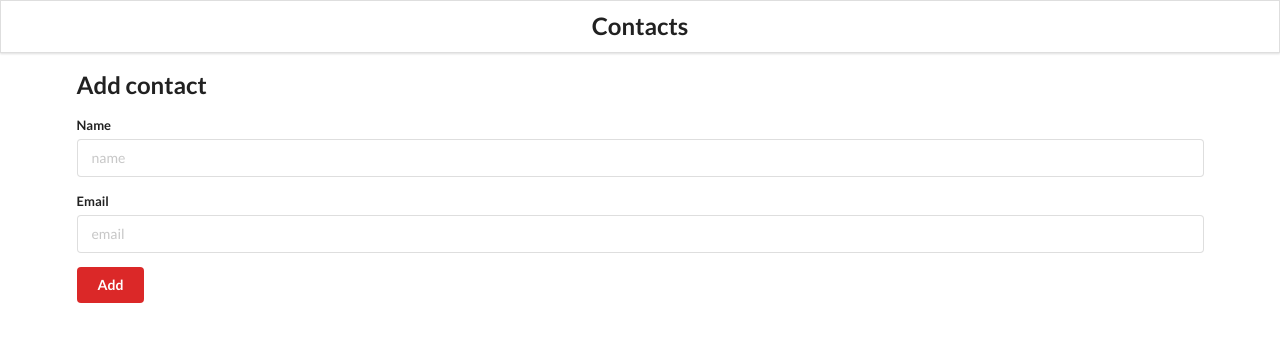
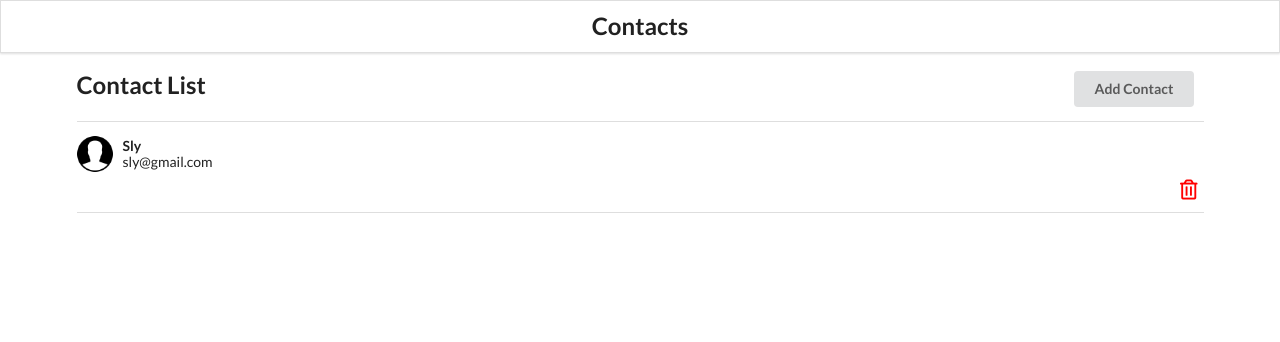
Before and after one commit to samofoke/Software_Engineering, a React (Create React App) app in the folder training-app/: page / in a window 1280 px wide. Shown: the top 342 px of the page. Built offline with nearby package versions, Linux system fonts and the light colour scheme.

Commit message:
looking at routers

```diff
--- a/training-app/package.json
+++ b/training-app/package.json
@@ -8,6 +8,7 @@
     "@testing-library/user-event": "^12.8.3",
     "react": "^17.0.2",
     "react-dom": "^17.0.2",
+    "react-router-dom": "^5.2.0",
     "react-scripts": "4.0.3",
     "uuidv4": "^6.2.11",
     "web-vitals": "^1.1.2"
--- a/training-app/src/App.js
+++ b/training-app/src/App.js
@@ -2,6 +2,7 @@ import React from 'react';
 import { useState } from 'react';
 import { useEffect } from 'react';
 import { uuid } from 'uuidv4';
+import { BrowserRouter as Router, Switch, Route } from 'react-router-dom';
 import './App.css';
 import Header from "./components/head/head-section";
 import AddContact from "./components/add/add-contact";
@@ -46,12 +47,17 @@ function App() {
 
   return (
     <div className="ui container">
-      <Header />
-      <AddContact addContactHandler={addContactHandler} />
-      <ContactedList
+      <Router>
+        <Header />
+        <Switch>
+          <Route path="/" exact component={ContactedList} />
+          <Route path="/add" component={AddContact} />
+        </Switch>
+        {/* <ContactedList
         contacts={contacts}
         getUserId={deleteContactHandler}
-      />
+      /> */}
+      </Router>
     </div>
   );
 }
--- a/training-app/src/components/list/contact-list.js
+++ b/training-app/src/components/list/contact-list.js
@@ -7,7 +7,16 @@ const ContactList = (props) => {
     const removeContactId = (id) => {
         props.getUserId(id);
     };
-    const myList =  props.contacts.map((contact) => {
+
+    const contacts = [
+        {
+            id: "1",
+            name: "Sly",
+            email: "sly@gmail.com"
+        },
+    ];
+
+    const myList =  contacts.map((contact) => {
         return(
         <ContactCard
             contact={contact}
@@ -18,8 +27,12 @@ const ContactList = (props) => {
     });
 
     return(
-        <div className="ui celled list">
-            {myList}
+        <div className="main">
+            <h2>
+                Contact List
+                <button className="ui button gray" style={{marginLeft: '77%'}}>Add Contact</button>
+            </h2>
+            <div className="ui celled list">{myList}</div>
         </div>
     );
 }
```
Also changed, not shown: 1 other file (tests, documents, lock files or other folders).
